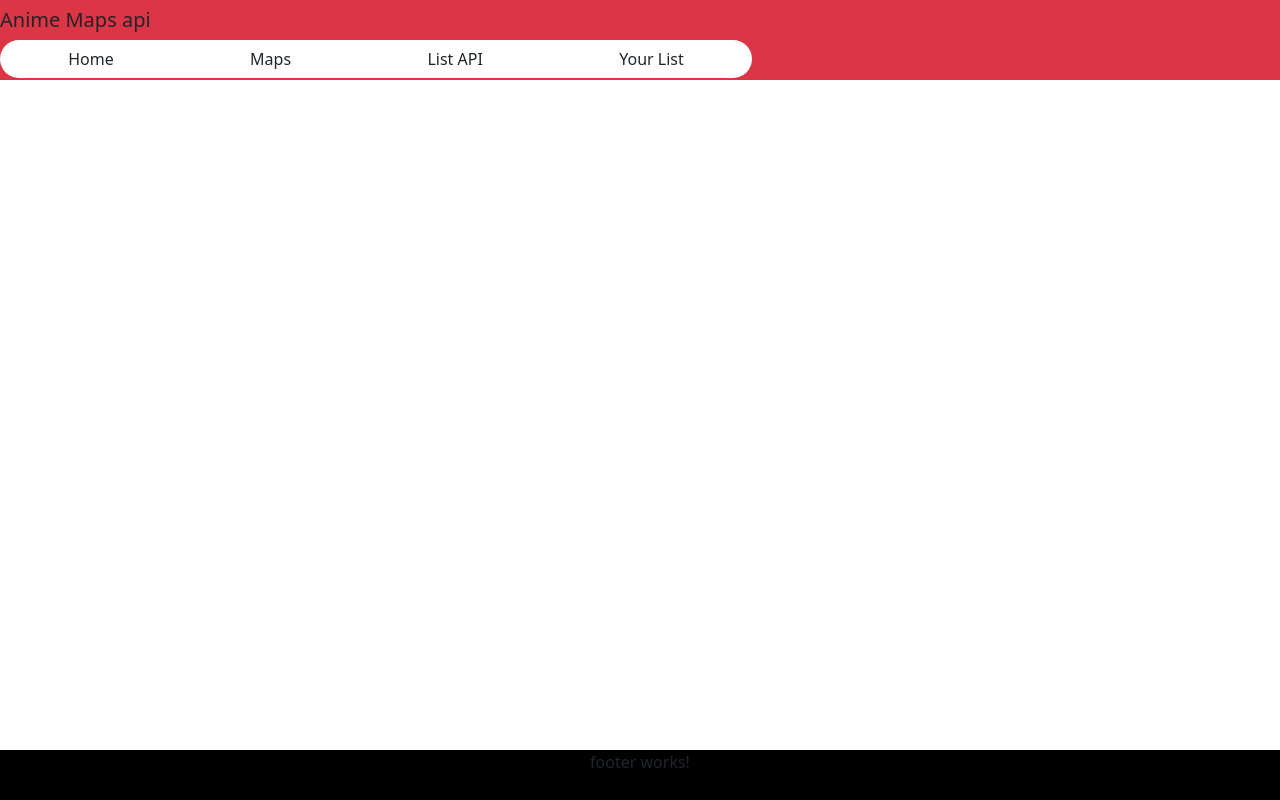
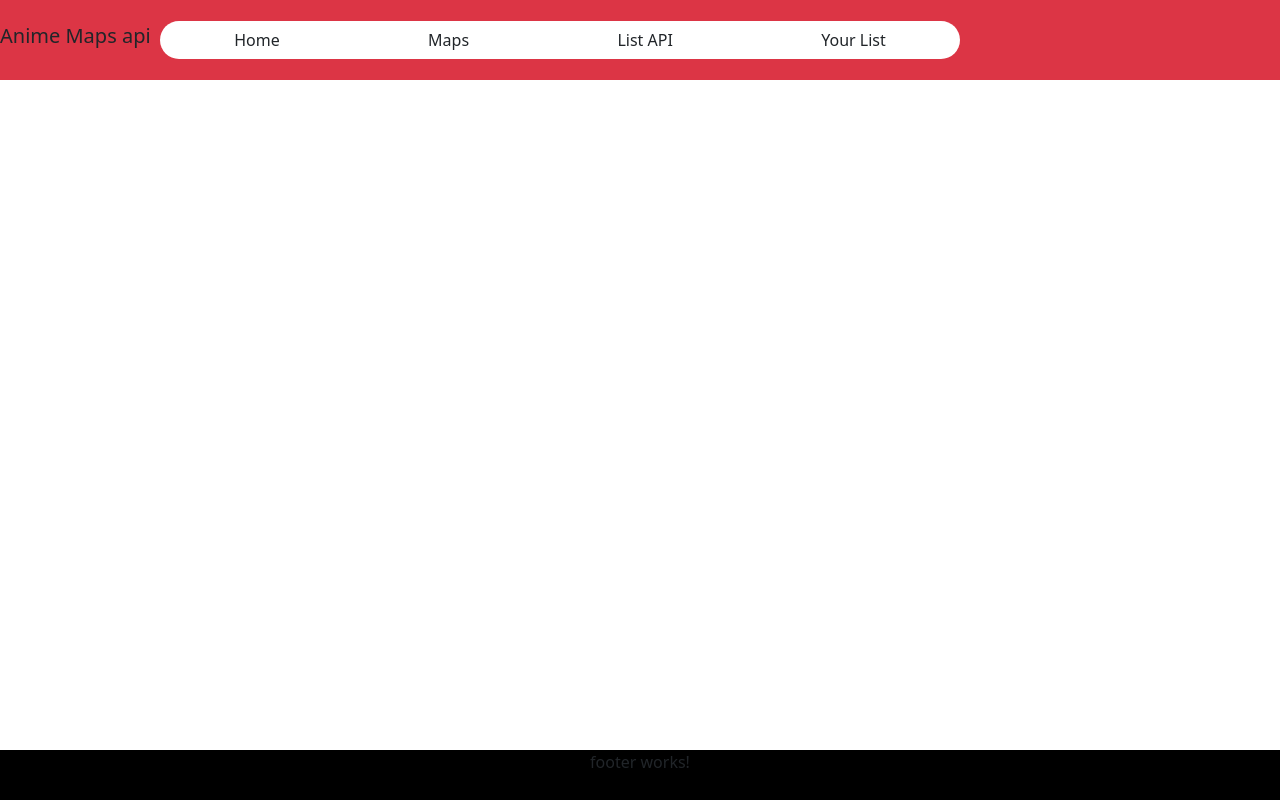
Before and after one commit to nairod49/API_Anime, an Angular app in the folder front_api_anime/: page / in a window 1280 px wide. Built offline with nearby package versions, Linux system fonts and the light colour scheme.

Commit message:
nav modiff

```diff
--- a/front_api_anime/src/app/shared/navbar/navbar.component.css
+++ b/front_api_anime/src/app/shared/navbar/navbar.component.css
@@ -7,8 +7,7 @@
     background-color: white;
     border-radius: 5em;
     width: 50em;
-    text-align: center;
-    margin-right: 33em;
+    margin-right: 20em;
 }
 
 nav{
```
